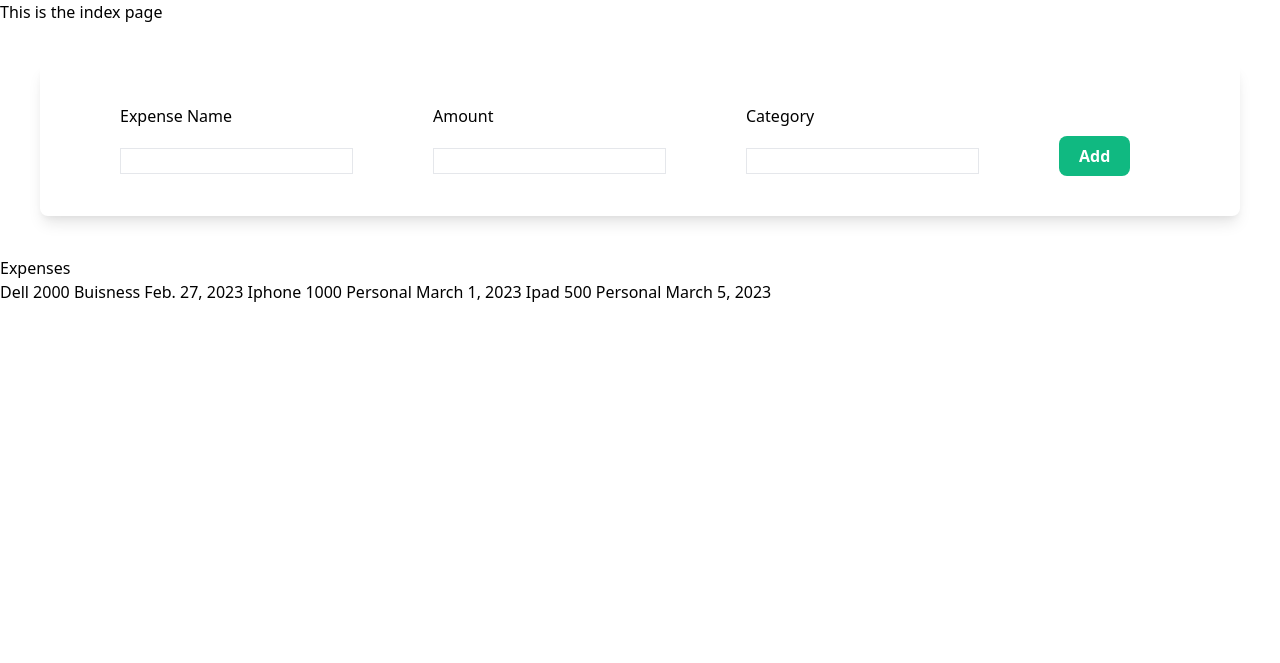
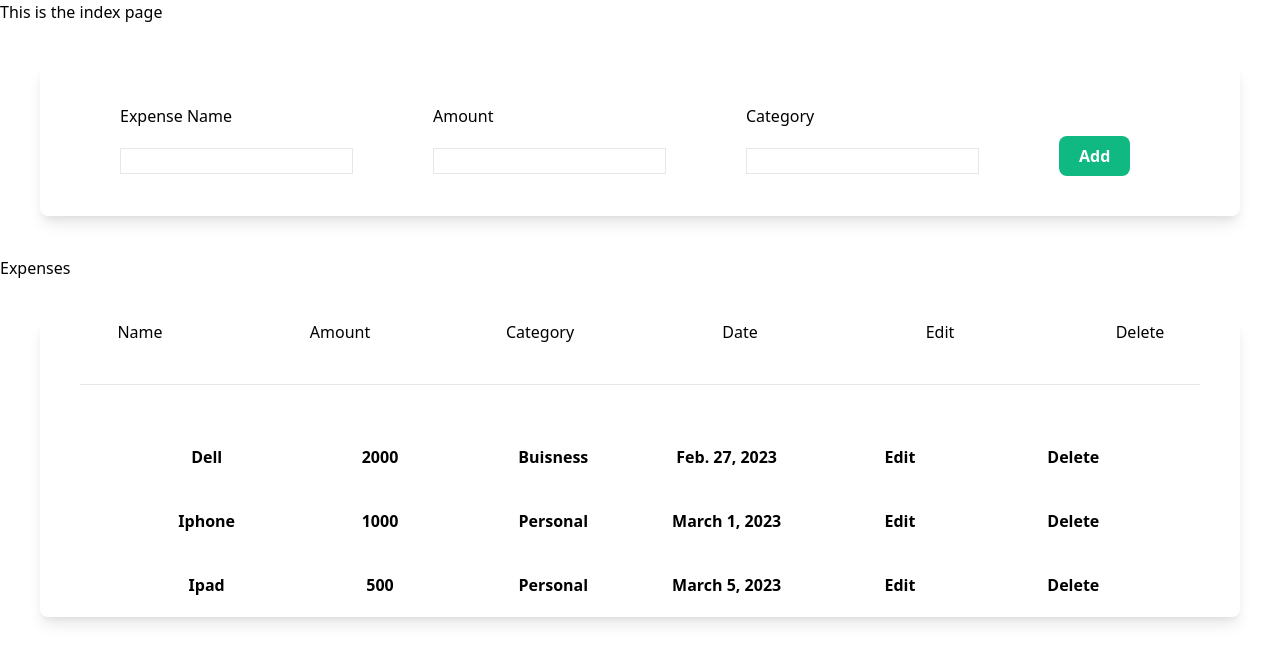
Before and after one commit to PiotrWirth/Expense_Tracker, a Django app: page / in a window 1280 px wide. Shown: the top 663 px of the page. Run offline with Django 4.2, Linux system fonts and the light colour scheme; data comes from the database, SQL or seed files in the repository; both versions use the stored data as it was after the commit; style sheets or scripts are compiled from the project's sources.

Commit message:
Added expenses table to index page

```diff
--- a/expense/templates/base.html
+++ b/expense/templates/base.html
@@ -7,6 +7,7 @@
     <meta name="viewport" content="width=device-width, initial-scale=1.0">
     <title>Document</title>
     <link rel="stylesheet" href="{% static 'tracker/style.css' %}">
+    <link rel="stylesheet" href="{% static 'tracker/styles.css' %}">
 </head>
 <body>
     {% block content %}
--- /dev/null
+++ b/expense/tracker/static/tracker/styles.css
@@ -0,0 +1,11 @@
+div.expense-header, div.expense-row{
+    display: table;
+    width: 100%;
+    table-layout: fixed;
+}
+
+div.expense-header span, div.expense-row span{
+    display: table-cell;
+    text-align: center;
+
+}
--- a/expense/tracker/templates/tracker/index.html
+++ b/expense/tracker/templates/tracker/index.html
@@ -31,10 +31,31 @@
         </div>
     </form>
     <div>Expenses</div>
-    {% for expense in expenses %}
-        {{expense.name}}
-        {{expense.amount}}
-        {{expense.category}}
-        {{expense.date}}
+    <div class='shadow-lg m-10 rounded-lg'>
+        <div class='expense-header flex flex-wrap space-x-40'>
+            <span>Name</span>
+            <span>Amount</span>
+            <span>Category</span>
+            <span>Date</span>
+            <span>Edit</span>
+            <span>Delete</span>
+        </div>
+        <hr class='m-10'>
+        {% for expense in expenses %}
+        <div class='expense-row flex-wrap px-20 py-5'>
+            <span class='font-bold'>{{expense.name}}</span>
+            <span class='font-bold'>{{expense.amount}}</span>
+            <span class='font-bold'>{{expense.category}}</span>
+            <span class='font-bold'>{{expense.date}}</span>
+            <span class='font-bold'><a href="">Edit</a></span>
+            <span class='font-bold'><a href="">Delete</a></span>
+        </div>
         {% endfor %}
+    </div>
+
+
+
+
+
+
 {% endblock content %}
```
Also changed, not shown: expense/db.sqlite3.
